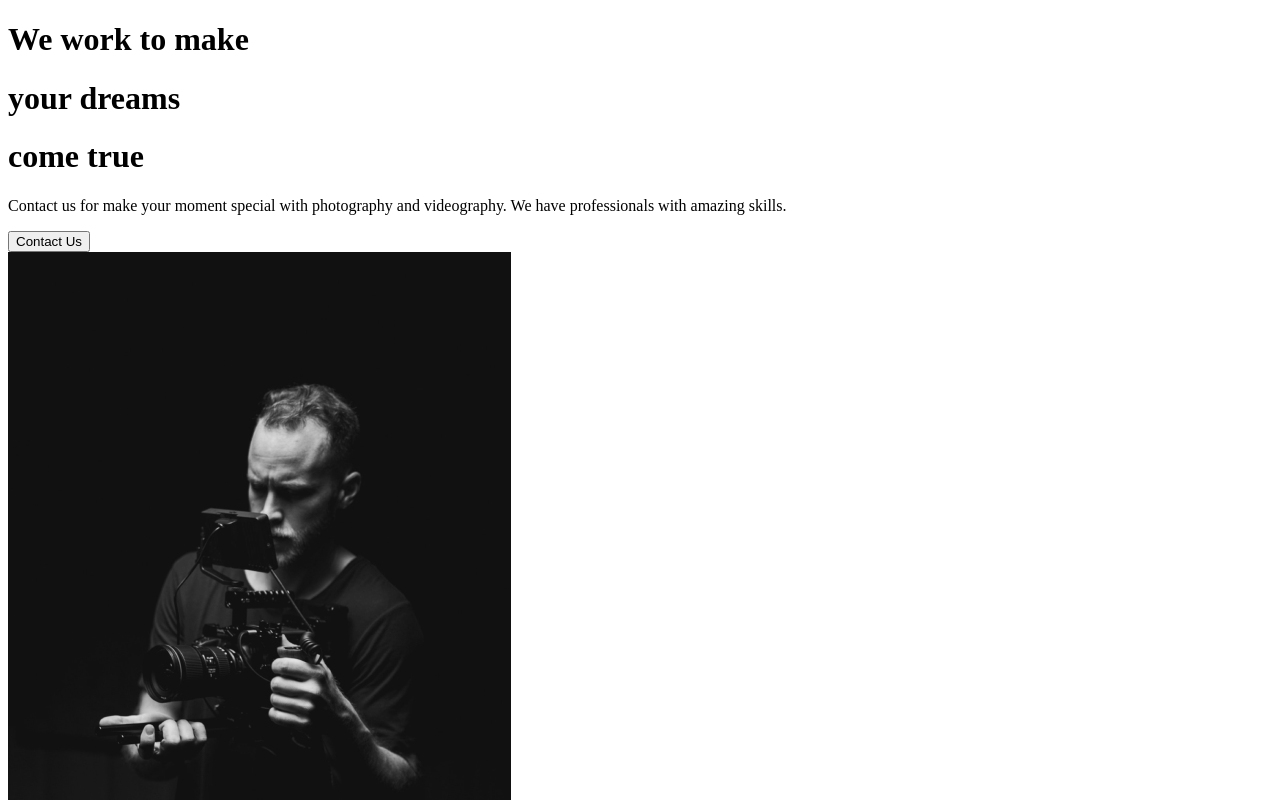
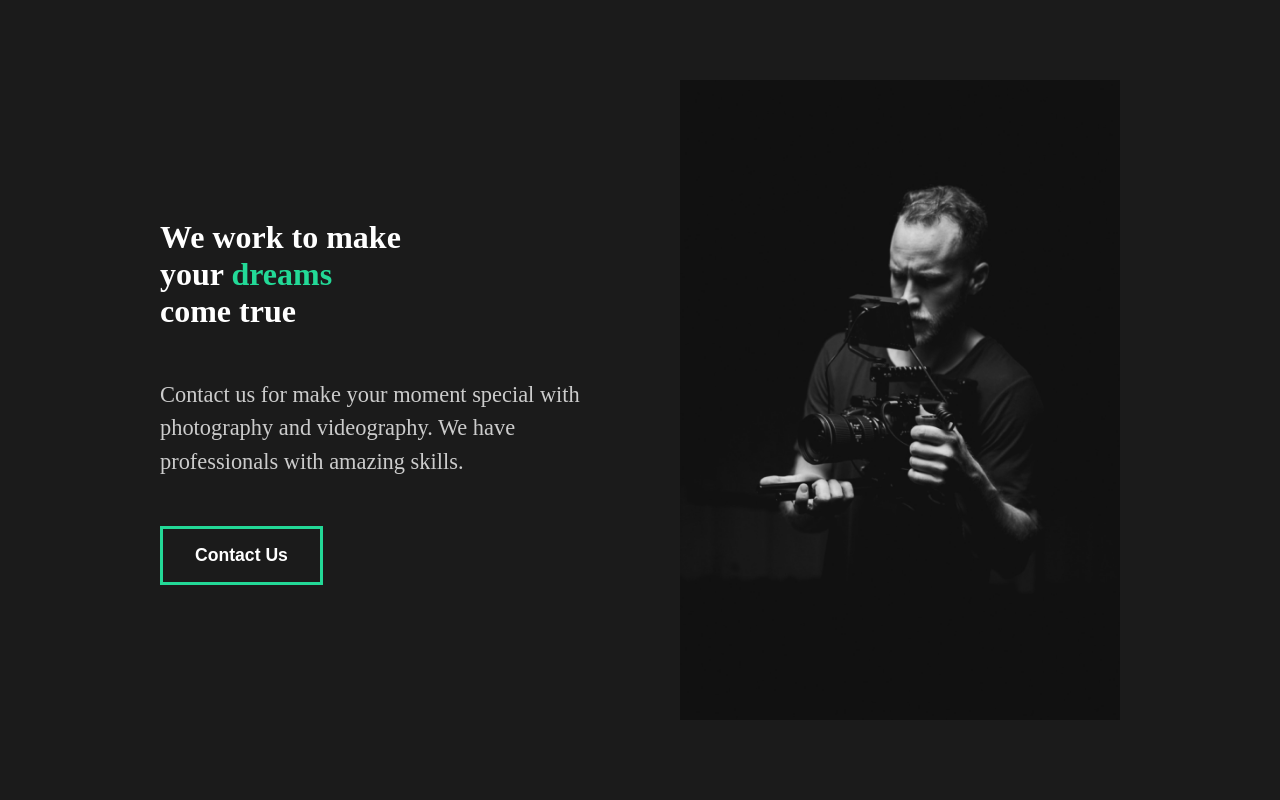
Before and after one commit to ParthPatel133/react-portfolio-project, a React (Create React App) app: page / in a window 1280 px wide. Shown: the top 800 px of the page. Built offline with nearby package versions, Linux system fonts and the light colour scheme.

Commit message:
style with styled Components

```diff
--- a/src/App.js
+++ b/src/App.js
@@ -1,9 +1,11 @@
 import AboutUs from './pages/AboutUs';
+import GlobalStyle from './components/GlobalStyle';
 
 function App() {
   return (
     <div className='App'>
       <AboutUs />
+      <GlobalStyle />
     </div>
   );
 }
--- a/src/components/AboutSection.js
+++ b/src/components/AboutSection.js
@@ -1,28 +1,66 @@
 import home1 from '../img/home1.png';
+import styled from 'styled-components';
 
 const AboutSection = () => {
-    return (
-        <div>
-            <div className='description'>
-                <div className='title'>
-                    <div className='hide'>
-                        <h1>We work to make</h1>
-                    </div>
-                    <div className='hide'>
-                        <h1>your <span>dreams</span></h1>
-                    </div>
-                    <div className='hide'>
-                        <h1>come true</h1>
-                    </div>
-                </div>
-                <p>Contact us for make your moment special with photography and videography. We have professionals with amazing skills.</p>
-                <button>Contact Us</button>
-            </div>
-            <div className="image">
-                <img src={home1} alt="camera man" />
-            </div>
+  return (
+    <StyledAbout>
+      <StyledDescription>
+        <div className='title'>
+          <StyledHide>
+            <h1>We work to make</h1>
+          </StyledHide>
+          <StyledHide>
+            <h1>
+              your <span>dreams</span>
+            </h1>
+          </StyledHide>
+          <StyledHide>
+            <h1>come true</h1>
+          </StyledHide>
         </div>
-    )
-}
+        <p>
+          Contact us for make your moment special with photography and
+          videography. We have professionals with amazing skills.
+        </p>
+        <button>Contact Us</button>
+      </StyledDescription>
+      <StyledImage>
+        <img src={home1} alt='camera man' />
+      </StyledImage>
+    </StyledAbout>
+  );
+};
+
+//styled-components
+const StyledAbout = styled.div`
+  min-height: 90vh;
+  display: flex;
+  align-items: center;
+  justify-content: space-between;
+  padding: 5rem 10rem;
+  color: white;
+`;
+
+const StyledDescription = styled.div`
+  flex: 1;
+  padding-right: 5rem;
+  h2 {
+    font-weight: lighter;
+  }
+`;
+
+const StyledImage = styled.div`
+  flex: 1;
+  overflow: hidden;
+  img {
+    width: 100%;
+    height: 80vh;
+    object-fit: cover;
+  }
+`;
+
+const StyledHide = styled.div`
+  overflow: hidden;
+`;
 
 export default AboutSection;
--- /dev/null
+++ b/src/components/GlobalStyle.js
@@ -0,0 +1,56 @@
+import {createGlobalStyle} from 'styled-components';
+
+const GlobalStyle = createGlobalStyle`
+
+*{
+    margin: 0;
+    padding: 0;
+    box-sizing: border-box
+}
+
+body{
+    background: #1b1b1b;
+
+}
+button{
+    font-weight: bold;
+    font-size: 1.1rem;
+    cursor: pointer;
+    padding: 1rem 2rem;
+    border: 3px solid #23d997;
+    background: transparent;
+    color: white;
+    transition: all 0.5s ease;
+    &:hover{
+        background-color: #23d997;
+        color: white;
+    }
+}
+    h2{
+        font-weight: lighter;
+        font-size: 4rem;
+    }
+    h3{
+        color: white;
+    }
+    h4{
+        font-weight: bold;
+
+    }
+    a{
+        font-size: 1.1rem;
+    }
+    span{
+        font-weight: bold;
+        color:#23d997;
+    }
+    p{
+        padding: 3rem 0rem;
+        color: #ccc;
+        font-size: 1.4rem;
+        line-height: 150%;
+    }
+
+`;
+
+export default GlobalStyle;
```
Also changed, not shown: 1 other file (tests, documents, lock files or other folders).
